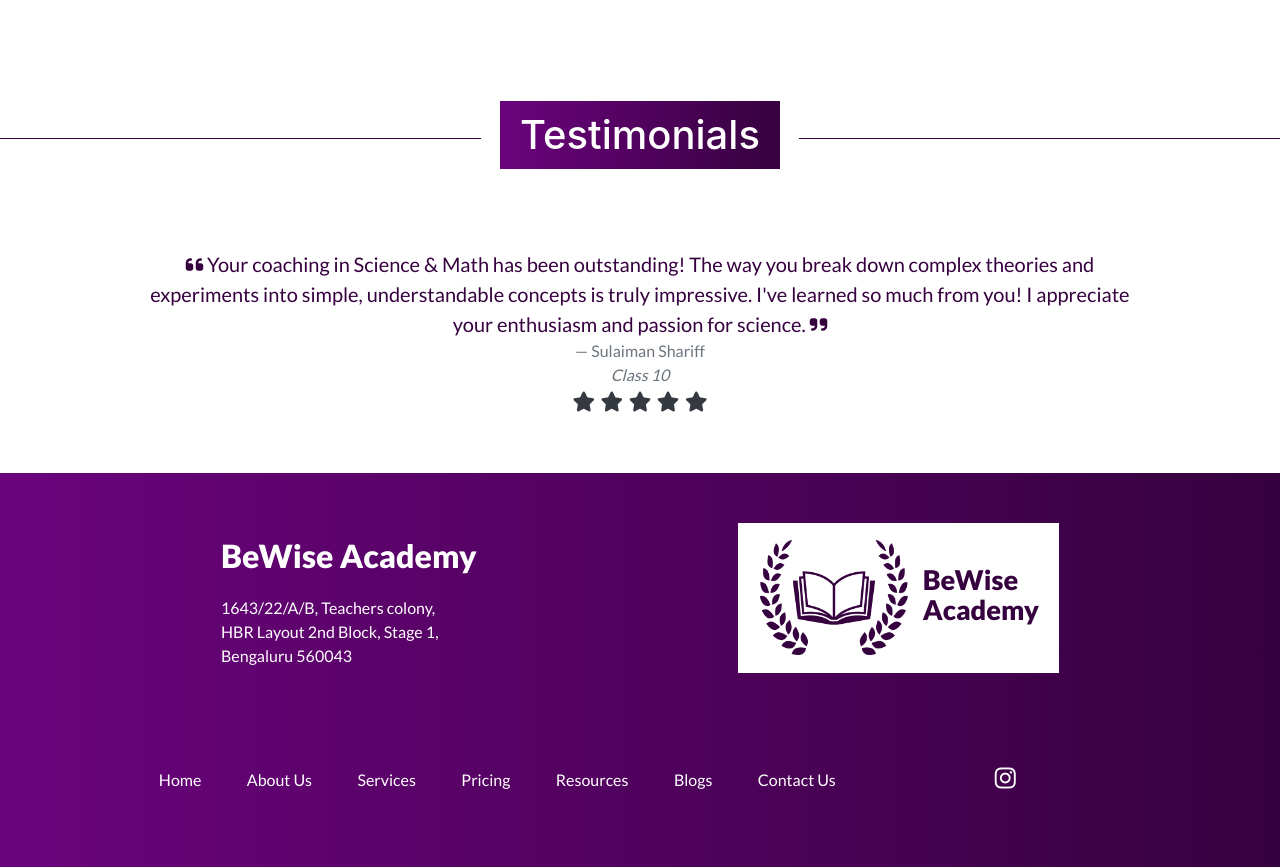
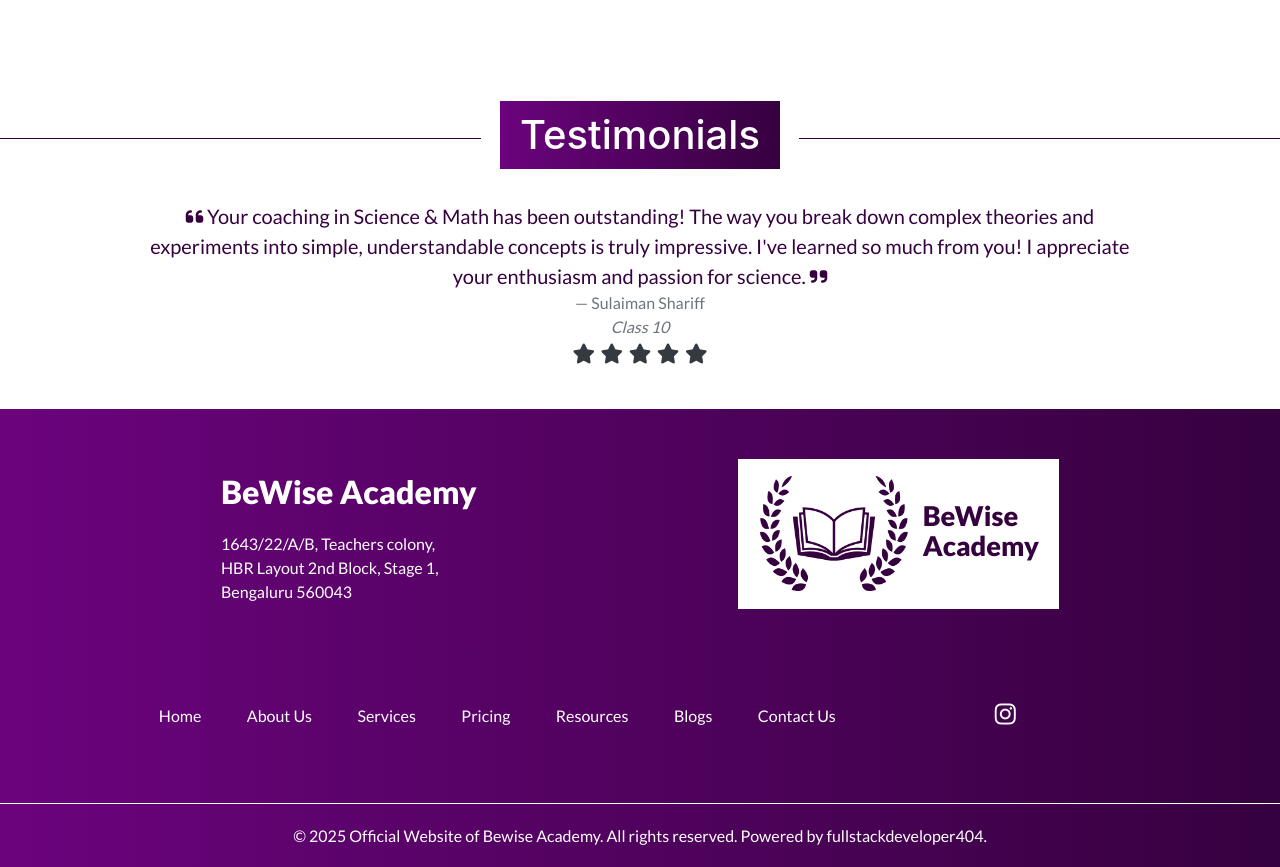
Before and after one commit to fullstack200/Be-Wise-Academy, a Django app: page / in a window 1280 px wide. Shown: the part 1383-2250 px from the top of the page. Run offline with Django 4.2, Linux system fonts and the light colour scheme; data comes from the database, SQL or seed files in the repository; some libraries are stand-ins or nearby versions.

Commit message:
Update homepage.html

```diff
--- a/templates/homepage.html
+++ b/templates/homepage.html
@@ -83,8 +83,8 @@
     <div class="header__center reveal">
         <h1>Testimonials</h1>
     </div>
-    <div class="col-lg-10 offset-lg-1 pt-5 pb-5 testimonials text-dark reveal">
-        <div id="client-testimonial-carousel" class="carousel slide" data-ride="carousel" style="height:200px;">
+    <div class="col-lg-10 offset-lg-1 testimonials text-dark reveal">
+        <div id="client-testimonial-carousel" class="carousel slide" data-ride="carousel">
             <div class="carousel-inner" role="listbox">
                 <div class="carousel-item active text-center p-4">
                     <blockquote class="blockquote text-center">
```
